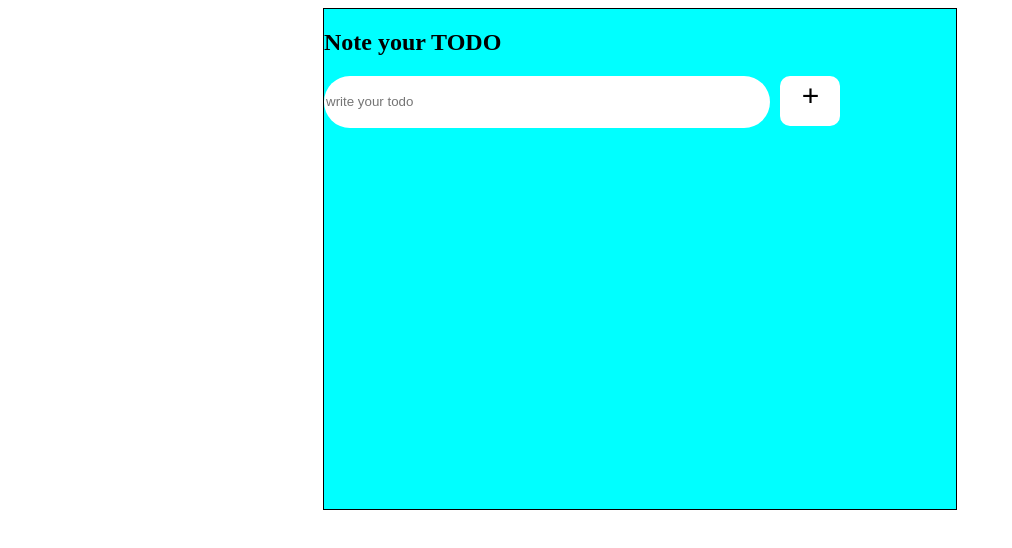
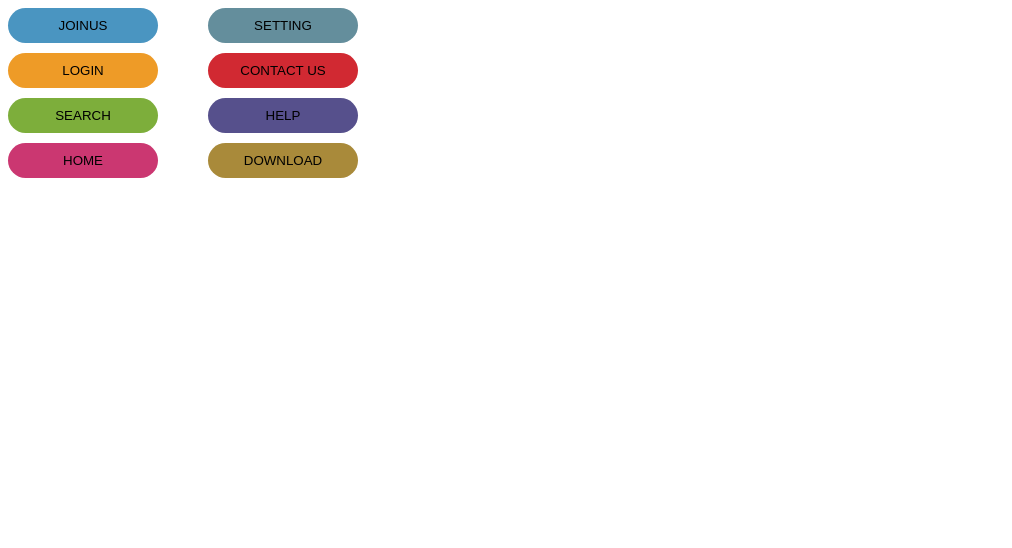
Before and after one commit to yashtomar15/React-app, a React (Create React App) app: page / in a window 1280 px wide. Shown: the top 548 px of the page, without its empty margins (0-1012 px from the left). Built offline with nearby package versions, Linux system fonts and the light colour scheme.

Commit message:
day1 button board

```diff
--- /dev/null
+++ b/src/Day1/App.jsx
@@ -0,0 +1,21 @@
+import {Buttons} from './common';
+import './app.css';
+export const ButtonsBoard=()=>{
+return (
+    <div className='buttonsboard'>
+        <div className='left_Content'>
+        <div><Buttons backgroundColor={"#4a95c1"} name={"JOINUS"} /></div>
+        <div><Buttons backgroundColor={"#ee9b27"} name={"LOGIN"} /></div>
+        <div><Buttons backgroundColor={"#7dae3b"} name={"SEARCH"} /></div>
+        <div><Buttons backgroundColor={"#cb3771"} name={"HOME"} /></div>
+        </div>
+        <div className="right_content">
+        <div><Buttons backgroundColor={"#648e9c"} name={"SETTING"} /></div>
+        <div><Buttons backgroundColor={"#d12932"} name={"CONTACT US"} /></div>
+        <div><Buttons backgroundColor={"#56508c"} name={"HELP"} /></div>
+        <div><Buttons backgroundColor={"#a98a3a"} name={"DOWNLOAD"} /></div>
+
+        </div>
+    </div>
+)
+}
--- /dev/null
+++ b/src/Day1/app.css
@@ -0,0 +1,12 @@
+.buttonsName{
+    border:0px solid;
+    border-radius: 50px;
+    width:150px;
+    height:35px;margin-bottom:10px;
+     /* background-color: blue; */
+}
+.buttonsboard{
+    display:grid;
+    grid-template-columns: repeat(2,1fr);
+    width:400px;
+}
--- /dev/null
+++ b/src/Day1/common.jsx
@@ -0,0 +1,9 @@
+
+import './app.css'
+export const Buttons =({backgroundColor,name})=>{
+    return (
+        <>
+        <button className='buttonsName' style={{backgroundColor}} >{name}</button>
+        </>
+    )
+}
--- a/src/index.js
+++ b/src/index.js
@@ -5,10 +5,11 @@ import ReactDOM from 'react-dom';
 // import Button from './Day2/button.jsx';
 // import {App} from './App.js';
 // import {Counter} from './Day2assign/counter';
-import {SimpleTodo} from './Day2assign/Simpletodo/Todo';
+// import {SimpleTodo} from './Day2assign/Simpletodo/Todo';
+import {ButtonsBoard} from './Day1/App';
 
 
 ReactDOM.render(
- <SimpleTodo />,
+ <ButtonsBoard />,
   document.getElementById('root')
 );
```
Also changed, not shown: src/Components/Componentjsx/contactus.jsx (added, +9 -0 lines), src/Components/Componentjsx/download.jsx (added, +7 -0 lines), src/Components/Componentjsx/help.jsx (added, +7 -0 lines), src/Components/Componentjsx/home.jsx (added, +7 -0 lines), src/Components/Componentjsx/joinus.jsx (added, +7 -0 lines), src/Components/Componentjsx/login.jsx (added, +7 -0 lines), src/Components/Componentjsx/search.jsx (added, +7 -0 lines), src/Components/Componentjsx/setting.jsx (added, +9 -0 lines).
